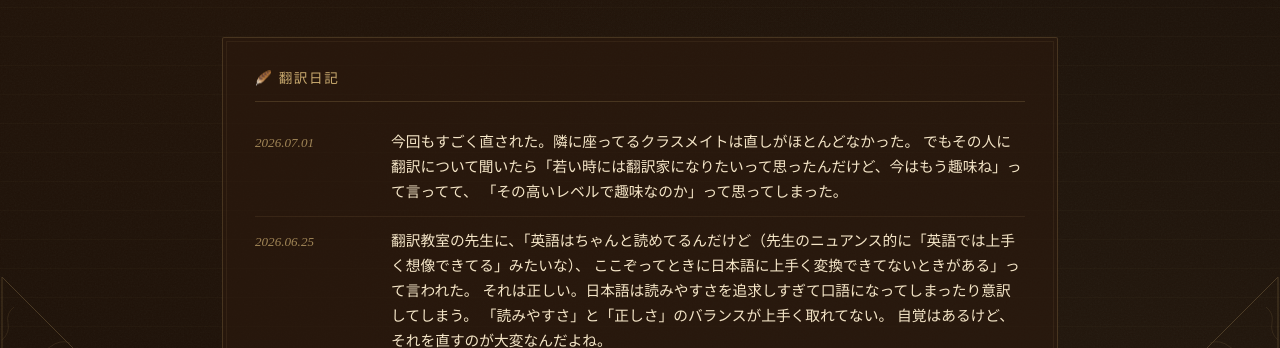
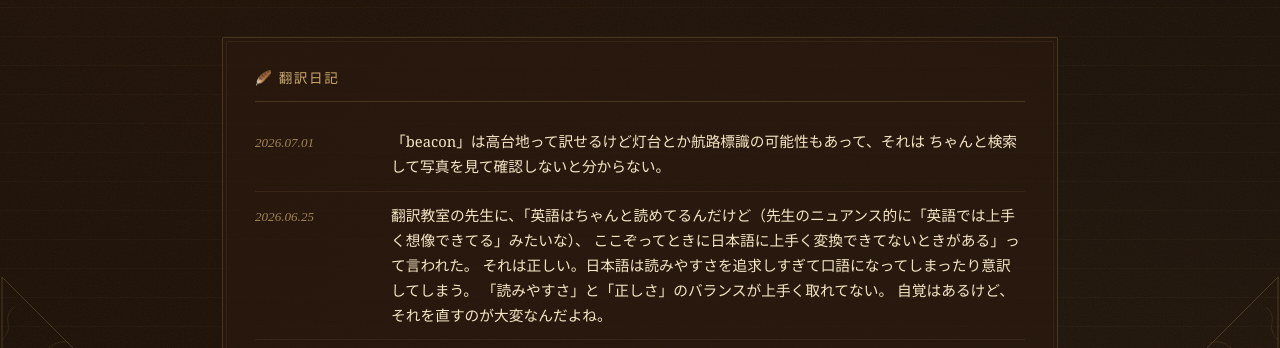
Before and after one commit to Azaleacreativeroom888/fan-translation, a plain HTML site: page blog.html in a window 1280 px wide. Shown: the part 445-793 px from the top of the page. Drawn offline with Linux system fonts and the light colour scheme; a web font is replaced by a local one.

Commit message:
Update blog.html

```diff
--- a/blog.html
+++ b/blog.html
@@ -58,9 +58,8 @@
 
       <div class="blog-entry">
         <span class="blog-date">2026.07.01</span>
-        <span class="blog-text">今回もすごく直された。隣に座ってるクラスメイトは直しがほとんどなかった。
-        でもその人に翻訳について聞いたら「若い時には翻訳家になりたいって思ったんだけど、今はもう趣味ね」って言ってて、
-        「その高いレベルで趣味なのか」って思ってしまった。</span>
+        <span class="blog-text">「beacon」は高台地って訳せるけど灯台とか航路標識の可能性もあって、それは
+          ちゃんと検索して写真を見て確認しないと分からない。</span>
       </div>
 
       <div class="blog-entry">
```
